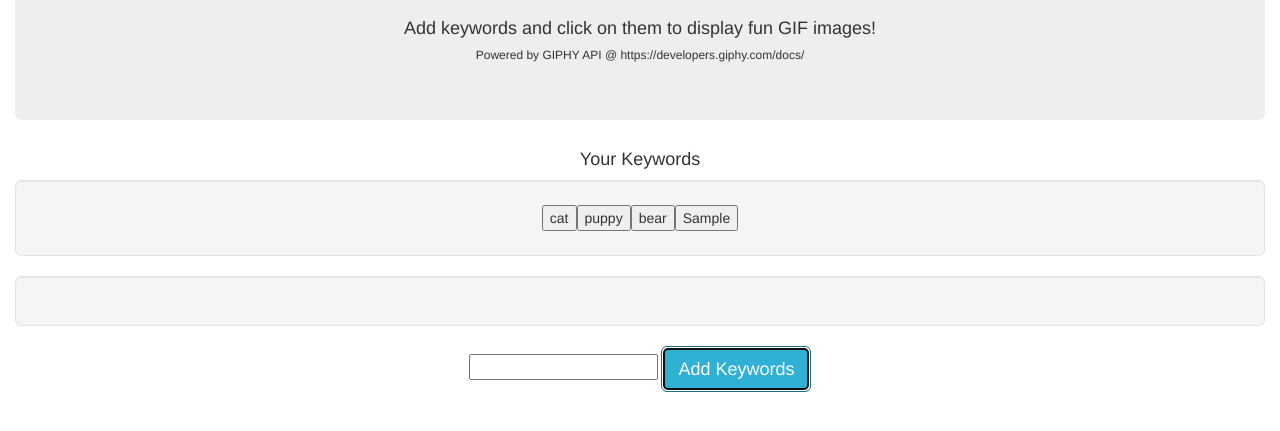
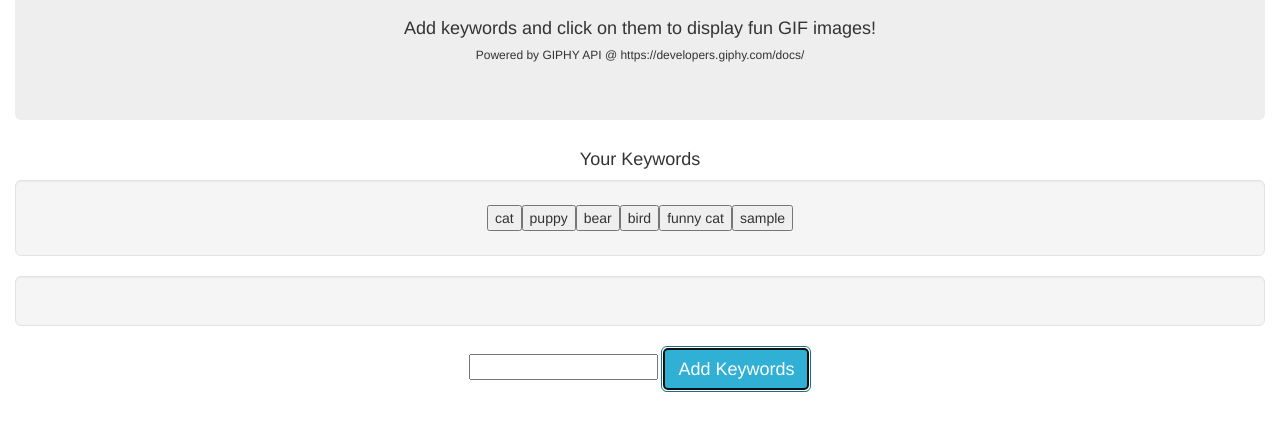
Before and after one commit to isaac1104/giftastic, a plain HTML site: page index.html in a window 1280 px wide. Both pictures are taken after typing "Sample" into the empty fields and a click on the input "Add Keywords". Shown: the part 123-554 px from the top of the page. Drawn offline with nearby package versions, Linux system fonts and the light colour scheme.

Commit message:
4th Commit

```diff
--- a/assets/javascript/script.js
+++ b/assets/javascript/script.js
@@ -1,6 +1,6 @@
 $(document).ready(function() {
   //Array of contents//
-  var contents = ["cat", "puppy", "bear"];
+  contents = ["cat", "puppy", "bear", "bird", "funny cat"];
   //Generate buttons from the contents array, assign class, and custom attribute to each value//
   function generateButton() {
     $("#keyWords").empty();
@@ -21,12 +21,13 @@ $(document).ready(function() {
       url: queryURL,
       method: "GET"
     }).done(function(response) {
+      $("#images").empty();
       for (var i = 0; i < response.data.length; i++) {
         var newDiv = $("<div>");
         $("#images").append(newDiv);
         var showRating = $("<div>");
         showRating.addClass("rating");
-        image = response.data[i].images.downsized.url;
+        image = response.data[i].images.downsized_still.url;
         rating = response.data[i].rating;
         newDiv.append("<img src=" + image + ">");
         newDiv.append(showRating);
@@ -37,15 +38,12 @@ $(document).ready(function() {
 
   $("#addKeywords").on("click", function(event) {
     event.preventDefault();
-    var userSearch = $("#search").val().trim();
-    if (userSearch != "") {
-      contents.push(userSearch);
+    var keywordSearch = $("#search").val().trim().toLowerCase();
+    if (keywordSearch != "" && contents.indexOf(keywordSearch) === -1) {
+      contents.push(keywordSearch);
       generateButton();
       document.getElementById("search").value="";
     }
   });
-  $(".image").on("click", function() {
-    $("#images").empty();
-  });
   $(document).on("click", ".image", getImages);
 });
```
Also changed, not shown: index.html (+1 -1 lines).
